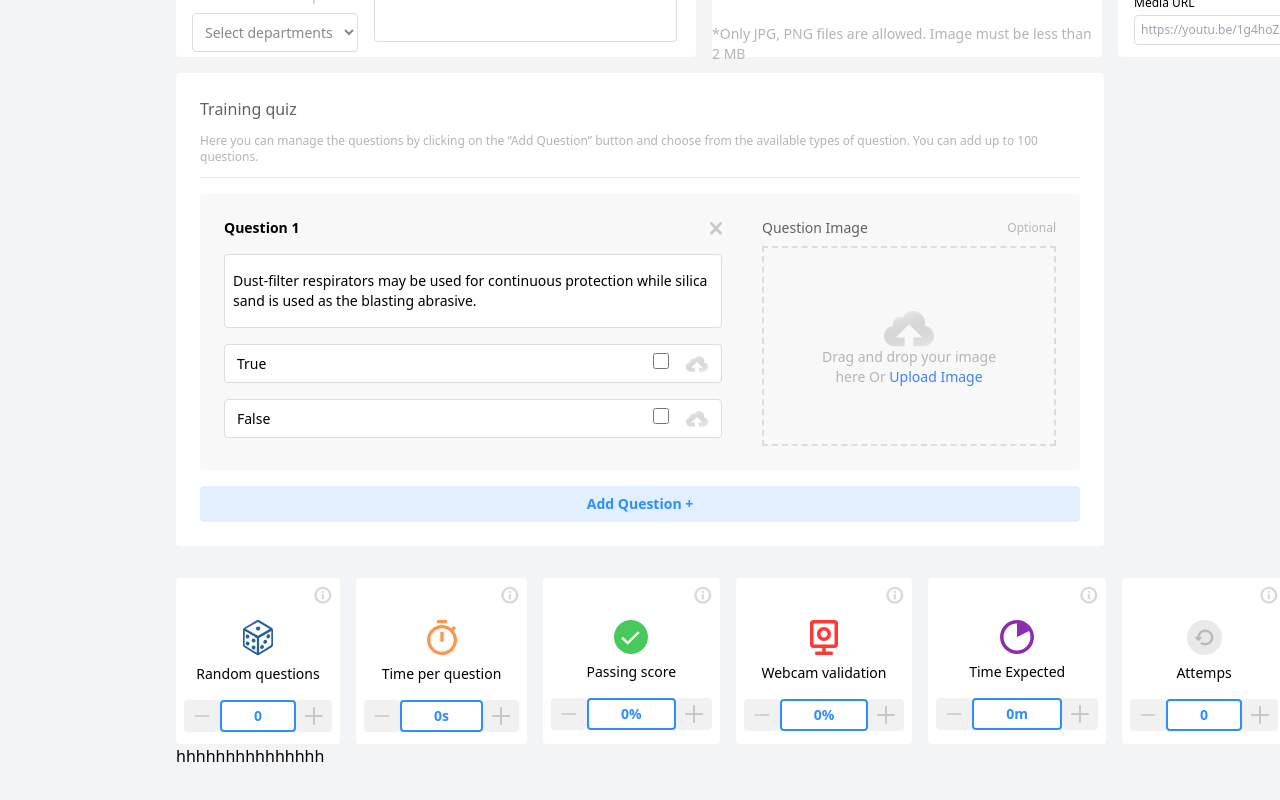
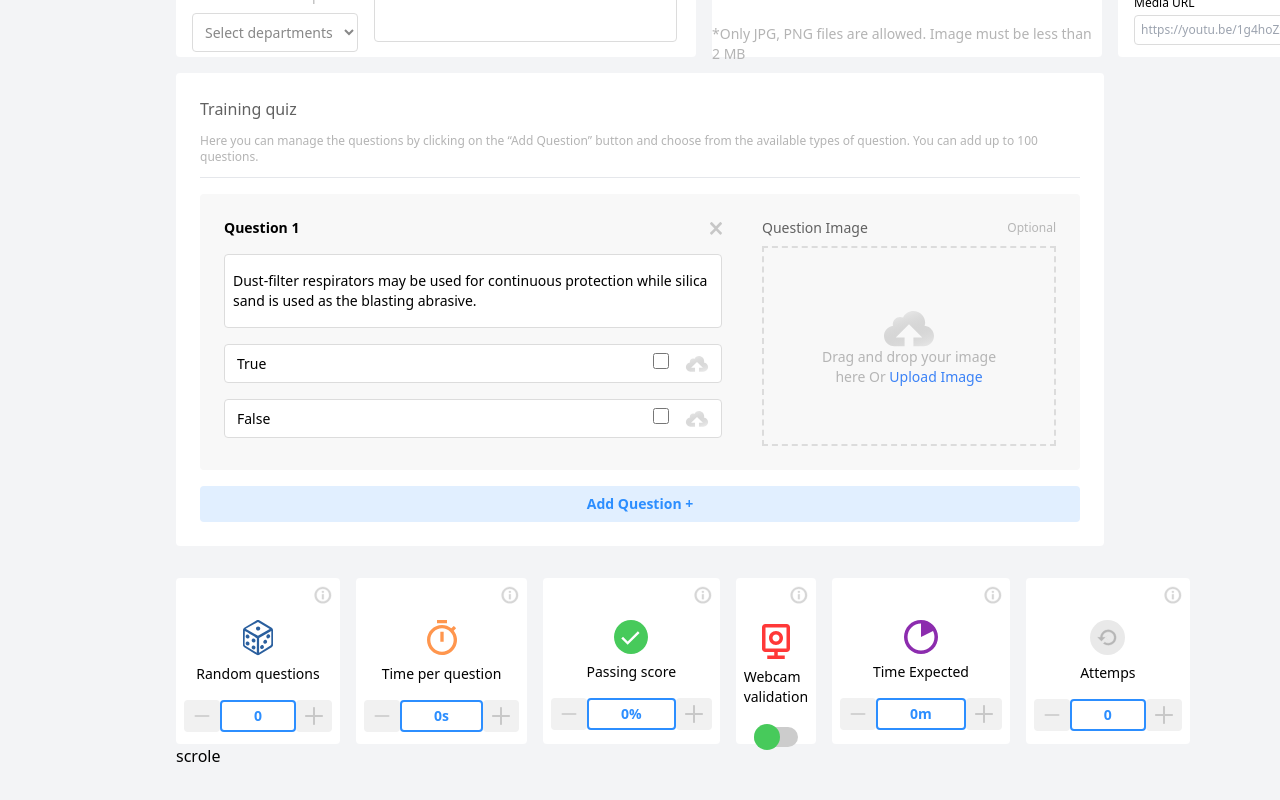
Before and after one commit to AbdelhaqNouhi/Im-enSe-Test, a React (Vite) app: page /Dashboard in a window 1280 px wide. Shown: the part 470-1270 px from the top of the page. Built offline with nearby package versions, Linux system fonts and the light colour scheme.

Commit message:
added Toggle Check Box

```diff
--- a/src/components/Custom/LastPart.jsx
+++ b/src/components/Custom/LastPart.jsx
@@ -27,7 +27,69 @@ function Counter({text}) {
     );
 }
 
+function ToggleCheck({ onChange, checked }) {
+
+    const sliderStyles = {
+        position: "absolute",
+        cursor: "pointer",
+        top: 0,
+        left: 0,
+        right: 0,
+        bottom: 0,
+        backgroundColor: "#ccc",
+        transition: ".4s",
+        borderRadius: '34px',
+    };
+
+    const sliderBeforeStyles = {
+        position: "absolute",
+        content: "",
+        height: "26px",
+        width: "26px",
+        top: "-3px",
+        bottom: "6px",
+        backgroundColor: "#47CA5B",
+        transition: ".4s",
+        borderRadius: "50%",
+    };
+
+    const checkedSliderStyles = {
+        backgroundColor: "#DAFFDF",
+    };
+
+    const checkedSliderBeforeStyles = {
+        transform: "translateX(20px)",
+    };
+
+    return (
+        <div className='flex justify-center'>
+            <label className="switch relative inline-block w-11 switch">
+                <input
+                    className="opacity-0 "
+                    type="checkbox"
+                    checked={checked}
+                    onChange={onChange}
+                />
+                <span style={Object.assign({}, sliderStyles, checked && checkedSliderStyles)}>
+                    <span style={Object.assign({}, sliderBeforeStyles, checked && checkedSliderBeforeStyles)} ></span>
+                </span>
+            </label>
+        </div>
+    );
+}
+
 const LastPart = () => {
+
+    const [isChecked, setIsChecked] = useState(false);
+    console.log(isChecked);
+
+    const handleCheckboxChange = (event) => {
+        if (isChecked === true) {
+            setIsChecked(false);
+        }
+        const check = event.target.checked;
+        setIsChecked(check);
+    };
 
     return (
         <div className='px-44 py-8 items-center justify-center w-full'>
@@ -99,7 +161,7 @@ const LastPart = () => {
                     </div>
                     <Counter text={'%'} />
                 </div>
-                <div className='bg-white flex flex-col gap-4 rounded p-2 w-[186px] h-[166px]'>
+                <div className=' bg-white flex flex-col gap-5 rounded p-2 w-[186px] h-[166px]'>
                     <div className='ml-auto'>
                         <svg width="18" height="18" viewBox="0 0 16 16" fill="none" xmlns="http://www.w3.org/2000/svg">
                             <g clip-path="url(#clip0_401_266)">
@@ -127,7 +189,8 @@ const LastPart = () => {
                         </svg>
                         <h1>Webcam validation</h1>
                     </div>
-                    <Counter text={'%'} />
+                    {/* <Counter text={'%'} /> */}
+                    <ToggleCheck onChange={handleCheckboxChange} checked={isChecked} />
                 </div>
                 <div className='bg-white flex flex-col gap-4 rounded p-2 w-[186px] h-[166px]'>
                     <div className='ml-auto'>
@@ -177,7 +240,7 @@ const LastPart = () => {
                 </div>
             </div>
             <div>
-                <h1>hhhhhhhhhhhhhhh</h1>
+                <h1>scrole</h1>
             </div>
         </div>
     )
```
